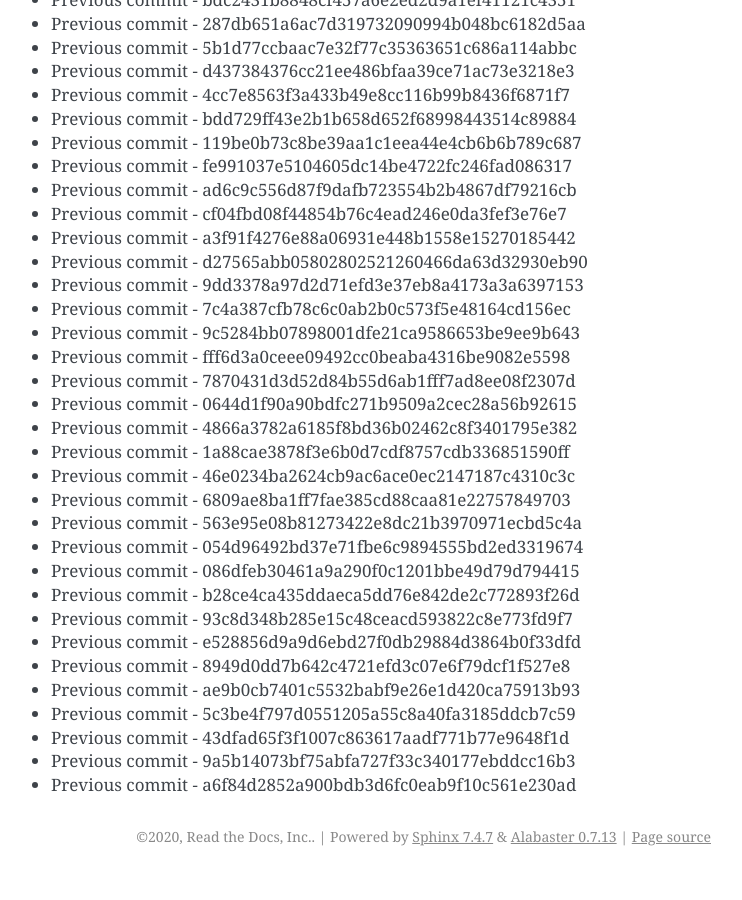
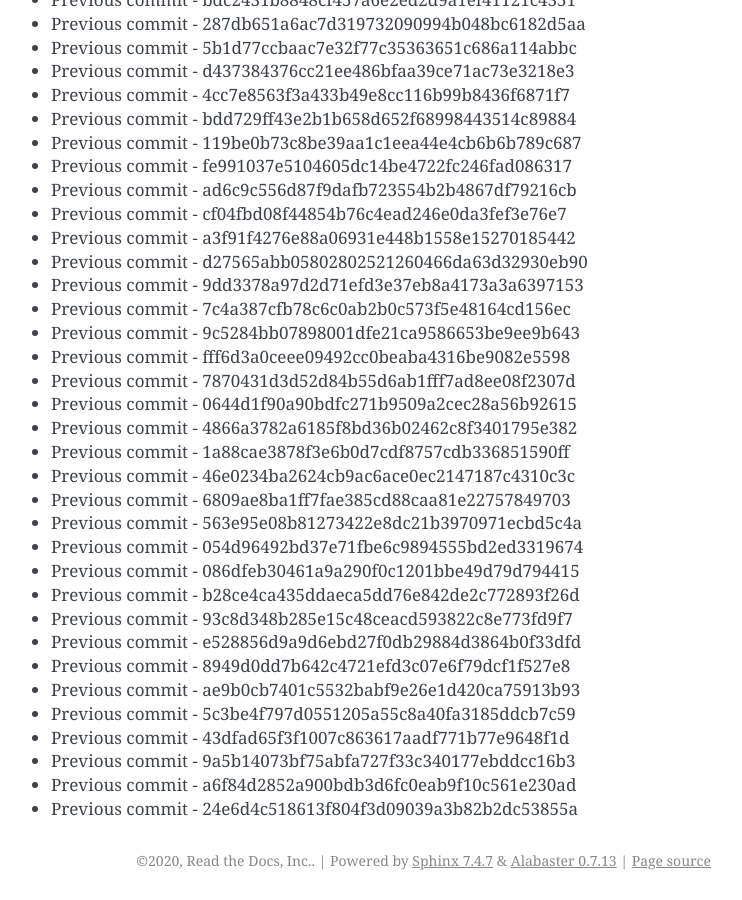
Before and after one commit to readthedocs/rtd-git-stresstest, a Sphinx documentation site: the page built from docs/updates.rst, in a window 1280 px wide and 900 px high, scrolled down 54151 px. Shown: the whole window, without its empty margins (399-1141 px from the left). Built offline with Sphinx 7.4.7, drawn with Linux system fonts in a browser that asks for light colours; before the commit the page ends 55027 px from its top, so only the background shows below that.

Commit message:
Generating commit from previous: 24e6d4c518613f804f3d09039a3b82b2dc53855a

```diff
--- a/docs/updates.rst
+++ b/docs/updates.rst
@@ -2307,3 +2307,4 @@ It can be tested for any performance characteristics.
 * Previous commit - 43dfad65f3f1007c863617aadf771b77e9648f1d
 * Previous commit - 9a5b14073bf75abfa727f33c340177ebddcc16b3
 * Previous commit - a6f84d2852a900bdb3d6fc0eab9f10c561e230ad
+* Previous commit - 24e6d4c518613f804f3d09039a3b82b2dc53855a
```
